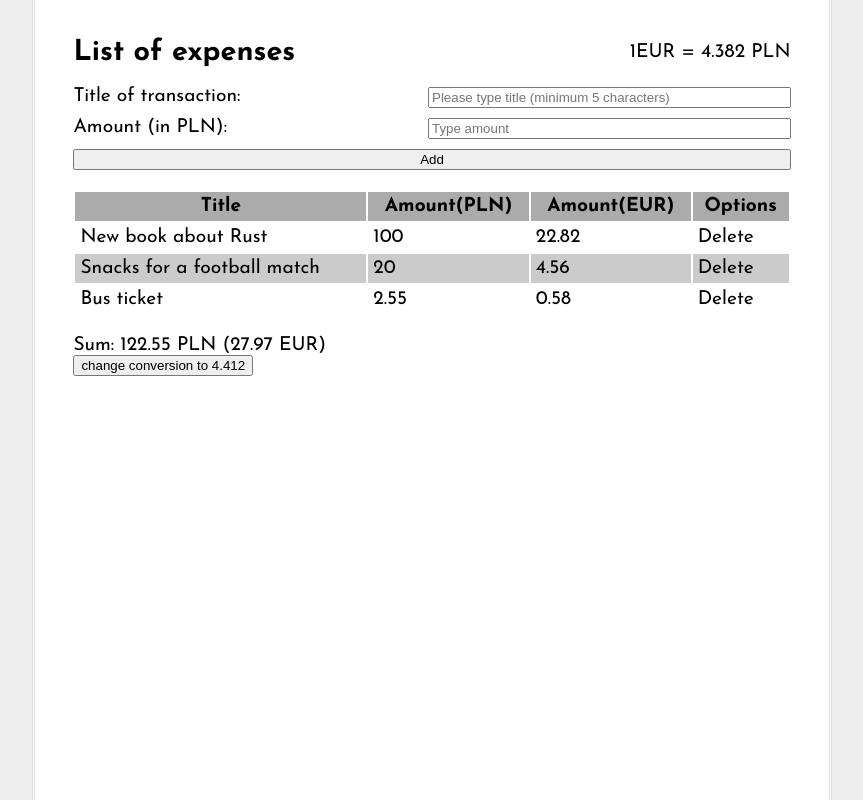
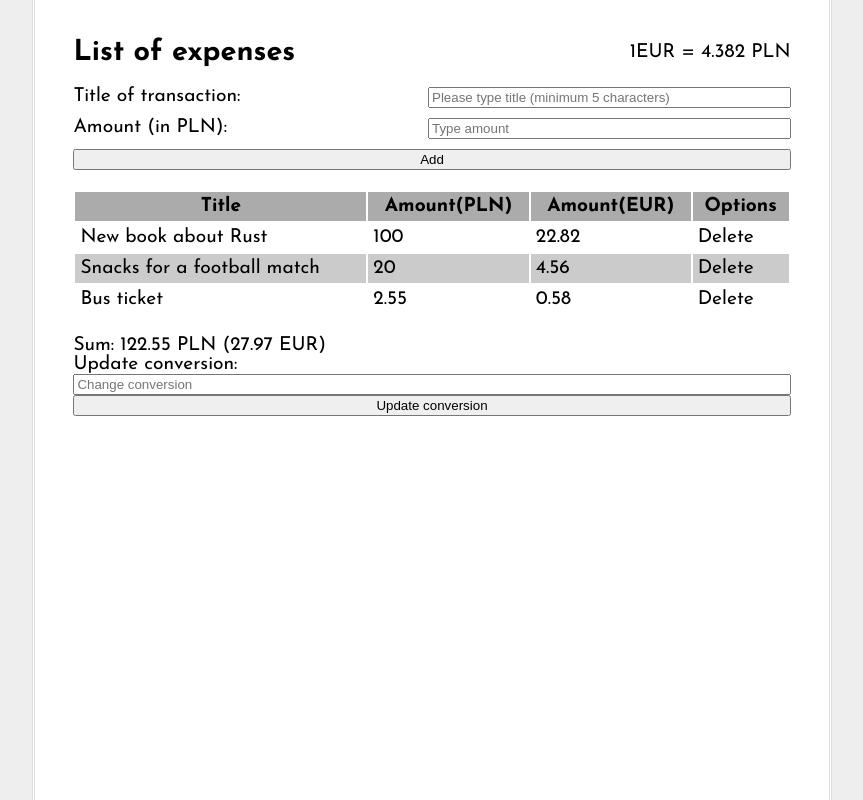
Before and after one commit to tomaszpach/list-of-expenses, a React (Create React App) app: page / in a window 1280 px wide. Shown: the whole page, without its empty margins (208-1071 px from the left). Built offline with nearby package versions, Linux system fonts and the light colour scheme.

Commit message:
conversion added

```diff
--- a/src/App.js
+++ b/src/App.js
@@ -5,12 +5,28 @@ import Header from './components/Header/Header';
 import Inputs from './components/Inputs/Inputs';
 import Table from './components/Table/Table';
 import Summary from './components/Summary/Summary';
+import Conversion from './components/Conversion/Conversion';
 
 import './App.css';
 
-// todo przygotuj opcje zmiany wartosci EURO
+class App extends Component {
+    state = {
+        conversion: ''
+    };
 
-class App extends Component {
+    updateInput(e) {
+        const value = e.target.value;
+
+        this.setState({
+            conversion: value
+        })
+    }
+
+    updateCurrency(e) {
+        e.preventDefault();
+        this.props.updateCurrency(this.state.conversion)
+    }
+
     render() {
         const {title, eurPln, transactions} = this.props;
         return (
@@ -19,7 +35,7 @@ class App extends Component {
                 <Inputs />
                 <Table onDelete={(id) => this.props.deleteExpense(id)} transactions={transactions} eurPln={eurPln}/>
                 <Summary transactions={transactions} eurPln={eurPln}/>
-                <button onClick={() => this.props.updateCurrency()}>change conversion to 4.412</button>
+                <Conversion conversion={this.state.conversion} onChange={(e) => this.updateInput(e)} onSubmit={(ref) => this.updateCurrency(ref)}/>
             </div>
         );
     }
@@ -38,8 +54,8 @@ const mapDispatchToProps = (dispatch) => {
         deleteExpense: (id) => {
             dispatch({type: 'DELETE_EXPENSE', id: id})
         },
-        updateCurrency: (value) => {
-            dispatch({type: 'UPDATE_CURRENCY', value: value})
+        updateCurrency: (eurPln) => {
+            dispatch({type: 'UPDATE_CURRENCY', eurPln: eurPln})
         }
     }
 };
--- /dev/null
+++ b/src/components/Conversion/Conversion.js
@@ -0,0 +1,18 @@
+import React from 'react';
+
+const Conversion = ({conversion, onSubmit, onChange}) => {
+    return (
+        <form onSubmit={(e) => onSubmit(e)}>
+            <span>Update conversion:</span>
+            <input step=".001"
+                   type="number" name="conversion"
+                   placeholder="Change conversion"
+                   onChange={(e) => onChange(e)}
+                   value={conversion}
+            />
+            <input type="submit" value="Update conversion"/>
+        </form>
+    );
+};
+
+export default Conversion;
--- a/src/reducers/rootReducer.js
+++ b/src/reducers/rootReducer.js
@@ -37,7 +37,7 @@ const rootReducer = (state = initState, action) => {
         case 'UPDATE_CURRENCY':
             return {
                 ...state,
-                eurPln: 4.412
+                eurPln: action.eurPln
             };
 
         default:
```
